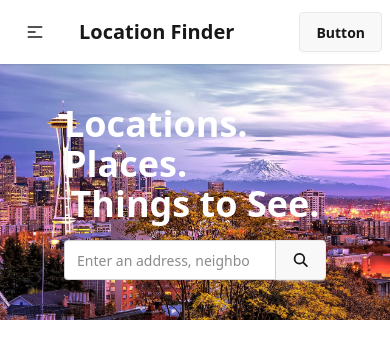
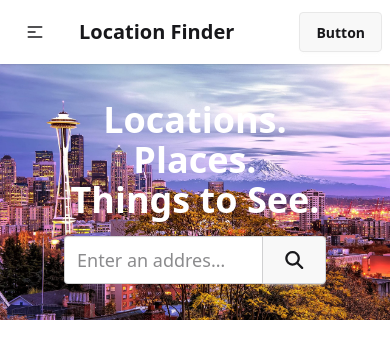
Before and after one commit to NotTheSamAdamsGuy/location-finder-next, a Next.js app: page / in a window 390 px wide. Shown: the top 358 px of the page. Built offline with nearby package versions, Linux system fonts and the light colour scheme; no server answers.

Commit message:
styling and result text updates

```diff
--- a/src/components/features/hero/HeroSearchForm.tsx
+++ b/src/components/features/hero/HeroSearchForm.tsx
@@ -74,14 +74,20 @@ export default function HeroSearchForm({
   };
 
   const listItemTemplate = (item: MapboxSuggestion) => {
+    let displayText = item.name;
+
+    if (item.name !== item.address && item.full_address) {
+      displayText = `${displayText} ${item.full_address}`;
+    }
+
     return (
       <li
-        className="hover:bg-base-300 cursor-pointer w-100 px-3 py-1.5"
+        className="hover:bg-base-300 cursor-pointer px-3 py-1.5 h-9 overflow-hidden"
         key={item.mapbox_id}
         data-value={item.mapbox_id}
         onClick={handleListItemClick}
       >
-        {item.name}
+        {displayText}
       </li>
     );
   };
@@ -120,7 +126,7 @@ export default function HeroSearchForm({
         priority
       />
       <div className="hero h-64 sm:h-96 px-16">
-        <div className="w-full flex-col">
+        <div className="w-full flex-col text-center md:text-start">
           <p
             className={twMerge(
               "flex justify-center text-white text-4xl font-extrabold",
@@ -145,13 +151,13 @@ export default function HeroSearchForm({
             className="flex justify-center md:justify-start"
           >
             <Searchbox
-              textboxClassName="input w-full bg-base-100 rounded-r-none sm:w-96"
-              listClassName="bg-base-100 rounded-box shadow-md w-100 border border-base-300 absolute"
+              textboxClassName="input input-lg w-full bg-base-100 rounded-r-none text-ellipsis sm:w-96"
+              listClassName="bg-base-100 rounded-b-lg shadow-md border border-gray-300 absolute w-[calc(100vw-128px)] text-start mt-[-3px] sm:w-111.75"
               outerWrapperClassName="join justify-center w-full sm:w-96 md:justify-start"
               innerWrapperClassName="join-item w-full sm:w-96"
-              buttonClassName="btn btn-base-100 join-item"
+              buttonClassName="btn btn-lg btn-base-100 border-gray-300 join-item"
               buttonIcon={<FontAwesomeIcon icon={faSearch} />}
-              debounceRate={250}
+              debounceDelay={250}
               placeholderText="Enter an address, neighborhood, city, or ZIP code"
               listItemTemplate={listItemTemplate}
               onButtonClick={handleSearchButtonClick}
```
